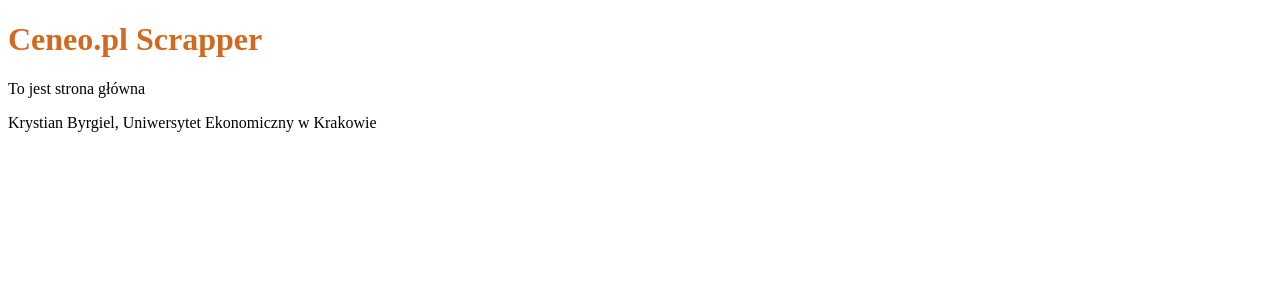
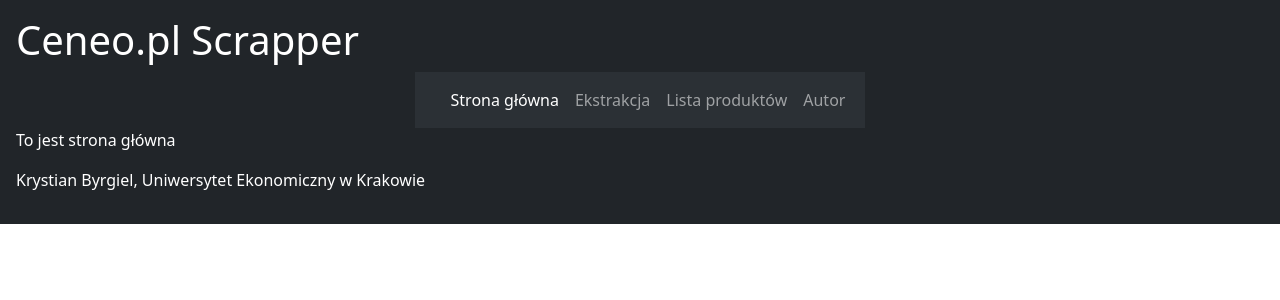
Before and after one commit to Ydabab/CeneoWebScrapperKB, a Flask app: page / in a window 1280 px wide. Shown: the top 300 px of the page. Run offline with Flask 3, Linux system fonts and the light colour scheme.

Commit message:
2024-05-06 KB HOMEWORK

```diff
--- /dev/null
+++ b/app/templates/about.html
@@ -0,0 +1,4 @@
+{% extends "base.html" %}
+{% block content %}
+<p>To jest strona o autorze </p>
+{% endblock %}
--- a/app/templates/base.html
+++ b/app/templates/base.html
@@ -3,13 +3,42 @@
 <head>
     <meta charset="UTF-8">
     <meta name="viewport" content="width=device-width, initial-scale=1.0">
-    <link rel="stylesheet" type = "text/css" href="{{url_for('static', filename='style.css')}}">
+    <link href="https://cdn.jsdelivr.net/npm/bootstrap@5.3.3/dist/css/bootstrap.min.css" rel="stylesheet" integrity="sha384-QWTKZyjpPEjISv5WaRU9OFeRpok6YctnYmDr5pNlyT2bRjXh0JMhjY6hW+ALEwIH" crossorigin="anonymous">
+    <script src="https://cdn.jsdelivr.net/npm/bootstrap@5.3.3/dist/js/bootstrap.bundle.min.js" integrity="sha384-YvpcrYf0tY3lHB60NNkmXc5s9fDVZLESaAA55NDzOxhy9GkcIdslK1eN7N6jIeHz" crossorigin="anonymous"></script>
+    <!--<link rel="stylesheet" type = "text/css" href="{{url_for('static', filename='style.css')}}"-->
     <title>Ceneo Scrapper</title>
 </head>
 <body>
+    <div class="p-3 mb-2 bg-dark text-white">
         <header>
             <h1>Ceneo.pl Scrapper</h1>
         </header>
+        <div class="d-flex justify-content-center">
+        <nav class="navbar navbar-expand-lg bg-body-tertiary" data-bs-theme="dark">
+            <div class="container-fluid">
+              <a class="navbar-brand" href="#"></a>
+              <button class="navbar-toggler" type="button" data-bs-toggle="collapse" data-bs-target="#navbarNav" aria-controls="navbarNav" aria-expanded="false" aria-label="Toggle navigation">
+                <span class="navbar-toggler-icon"></span>
+              </button>
+              <div class="collapse navbar-collapse" id="navbarNav">
+                <ul class="navbar-nav">
+                  <li class="nav-item">
+                    <a class="nav-link active" aria-current="page" href="index">Strona główna</a>
+                  </li>
+                  <li class="nav-item">
+                    <a class="nav-link" href="extract">Ekstrakcja</a>
+                  </li>
+                  <li class="nav-item">
+                    <a class="nav-link" href="products">Lista produktów</a>
+                  </li>
+                  <li class="nav-item">
+                    <a class="nav-link" href="about">Autor</a>
+                  </li>
+                </ul>
+              </div>
+            </div>
+        </nav>
+        </div>
         <section>
             {% block content %}
             <p>To jest plik bazowy </p>
@@ -18,5 +47,6 @@
         <footer>
             <p>Krystian Byrgiel, Uniwersytet Ekonomiczny w Krakowie</p>
         </footer>
+    </div>
 </body>
 </html>
--- /dev/null
+++ b/app/templates/extract.html
@@ -0,0 +1,4 @@
+{% extends "base.html" %}
+{% block content %}
+<p>To jest strona ekstrakcji produktu </p>
+{% endblock %}
--- /dev/null
+++ b/app/templates/product.html
@@ -0,0 +1,4 @@
+{% extends "base.html" %}
+{% block content %}
+<p>To jest strona produktu </p>
+{% endblock %}
--- /dev/null
+++ b/app/templates/products.html
@@ -0,0 +1,4 @@
+{% extends "base.html" %}
+{% block content %}
+<p>To jest strona listy produktów </p>
+{% endblock %}
```
Lines whose indentation alone changed are shown as unchanged.
